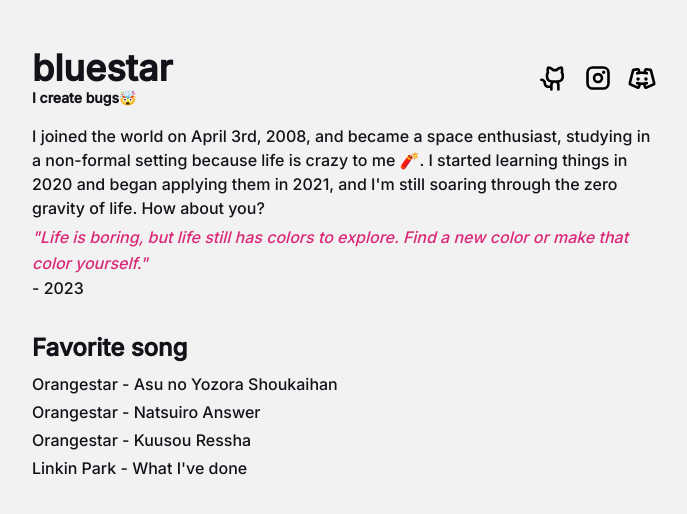
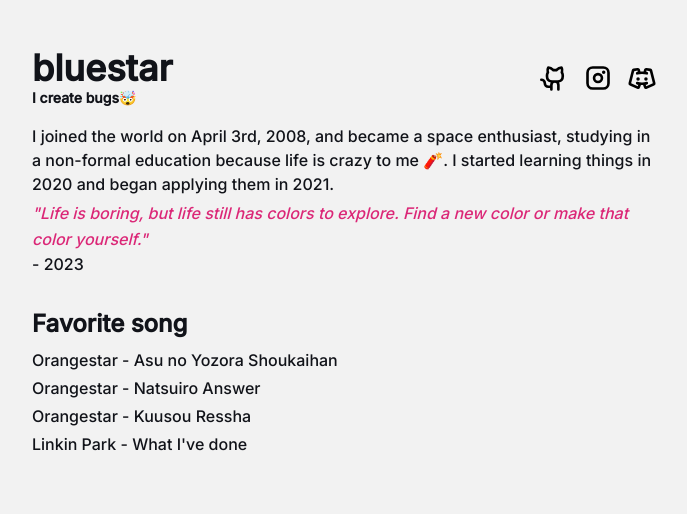
Before and after one commit to bluestar-b/bluestar-b.github.io, a Next.js app: page / in a window 1280 px wide. Shown: the top 514 px of the page, without its empty margins (296-983 px from the left). Built offline with nearby package versions, Linux system fonts and the light colour scheme.

Commit message:
update message

```diff
--- a/src/app/page.tsx
+++ b/src/app/page.tsx
@@ -10,10 +10,8 @@
         <Heading />
         <div className="mb-8">
           I joined the world on April 3rd, 2008, and became a space enthusiast,
-          studying in a non-formal setting because life is crazy to me 🧨. I
-          started learning things in 2020 and began applying them in 2021, and
-          I&apos;m still soaring through the zero gravity of life. How about
-          you?
+          studying in a non-formal education because life is crazy to me 🧨. I
+          started learning things in 2020 and began applying them in 2021.
           <div className="mb-4 mt-1">
             <div className="text-base font-light italic leading-relaxed text-pink-600 dark:text-pink-300">
               &quot;Life is boring, but life still has colors to explore. Find a
```
